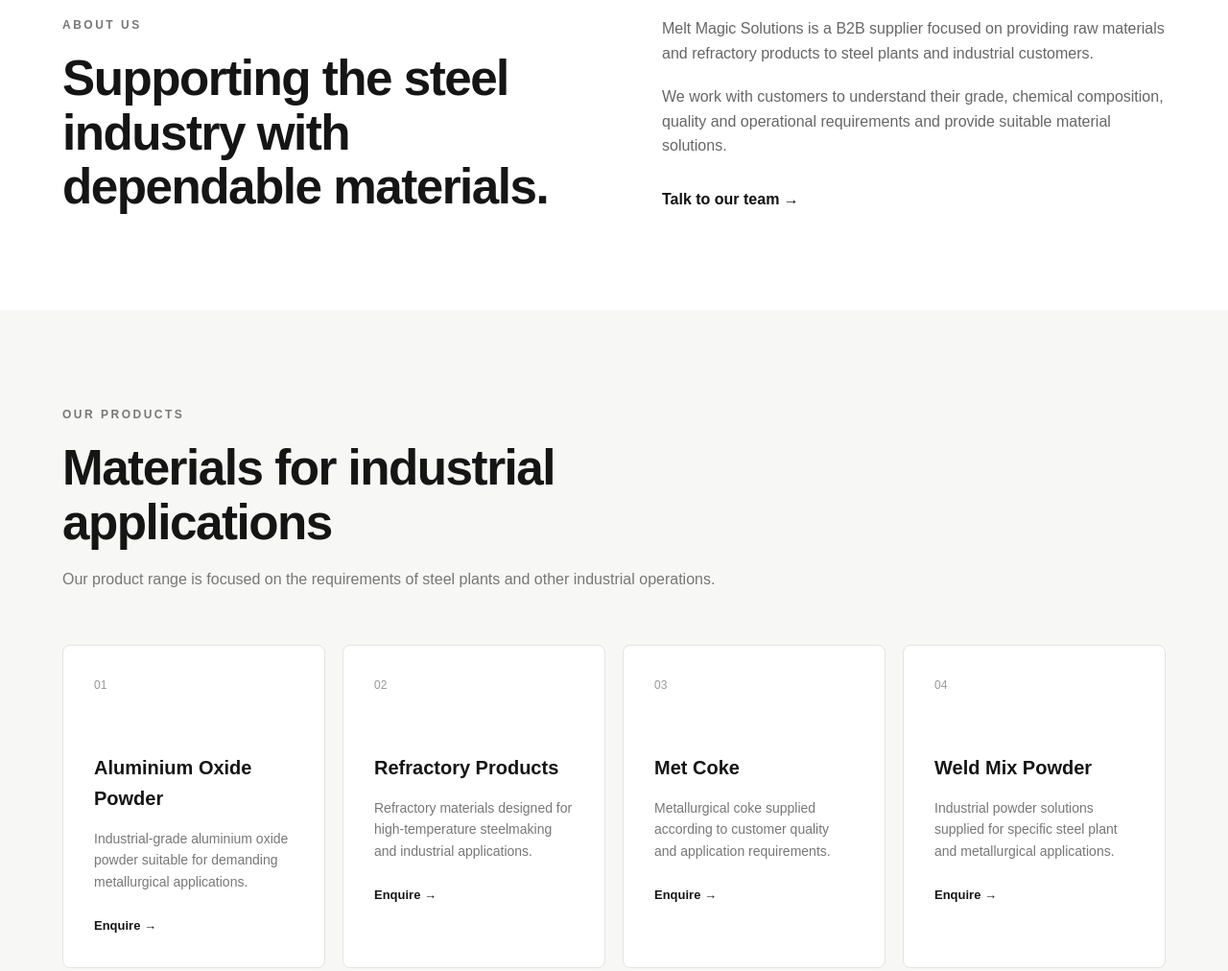
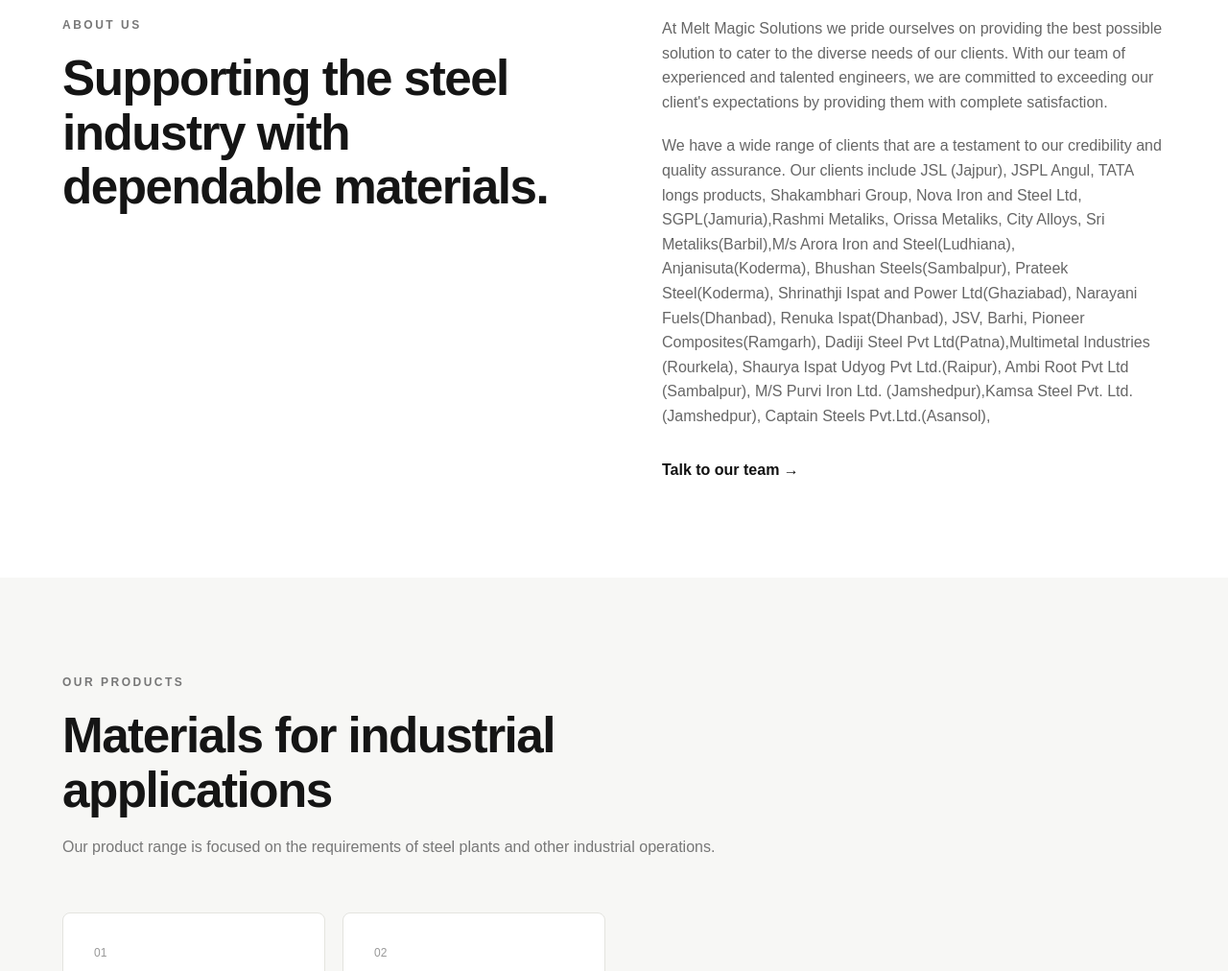
Before and after one commit to agarwalyug65-collab/Melt-Magic-Solutions, a plain HTML site: page index.html in a window 1280 px wide. Shown: the part 840-1852 px from the top of the page at 96% size. Drawn offline with Linux system fonts and the light colour scheme.

Commit message:
Revise about section with updated company information
Updated the content in the about section to reflect the company's commitment and client list.

```diff
--- a/index.html
+++ b/index.html
@@ -98,15 +98,21 @@
 
                 <div class="about-text">
                     <p>
-                        Melt Magic Solutions is a B2B supplier focused on
-                        providing raw materials and refractory products to
-                        steel plants and industrial customers.
+                        At Melt Magic Solutions we pride ourselves on providing the best possible solution to cater to the
+                        diverse needs of our clients. With our team of experienced and talented engineers, we are committed
+                        to exceeding our client's expectations by providing them with complete satisfaction.
                     </p>
 
                     <p>
-                        We work with customers to understand their grade,
-                        chemical composition, quality and operational
-                        requirements and provide suitable material solutions.
+                        We have a wide range of clients that are a testament to our credibility and quality assurance.
+                        Our clients include JSL (Jajpur), JSPL Angul, TATA longs products,  Shakambhari Group,
+                        Nova Iron and Steel Ltd, SGPL(Jamuria),Rashmi Metaliks, Orissa Metaliks, City Alloys,
+                        Sri Metaliks(Barbil),M/s Arora Iron and Steel(Ludhiana), Anjanisuta(Koderma),
+                        Bhushan Steels(Sambalpur), Prateek Steel(Koderma), Shrinathji Ispat and Power Ltd(Ghaziabad),
+                        Narayani Fuels(Dhanbad), Renuka Ispat(Dhanbad), JSV, Barhi, Pioneer Composites(Ramgarh),
+                        Dadiji Steel Pvt Ltd(Patna),Multimetal Industries (Rourkela), Shaurya Ispat Udyog Pvt Ltd.(Raipur),
+                        Ambi Root Pvt Ltd (Sambalpur), M/S Purvi Iron Ltd. (Jamshedpur),Kamsa Steel Pvt. Ltd. (Jamshedpur),
+                        Captain Steels Pvt.Ltd.(Asansol),
                     </p>
 
                     <a href="#contact" class="text-link">
@@ -143,18 +149,10 @@
                         <a href="#contact">Enquire →</a>
                     </article>
 
+
+
                     <article class="product-card">
                         <div class="product-number">02</div>
-                        <h3>Refractory Products</h3>
-                        <p>
-                            Refractory materials designed for high-temperature
-                            steelmaking and industrial applications.
-                        </p>
-                        <a href="#contact">Enquire →</a>
-                    </article>
-
-                    <article class="product-card">
-                        <div class="product-number">03</div>
                         <h3>Met Coke</h3>
                         <p>
                             Metallurgical coke supplied according to customer
@@ -163,15 +161,6 @@
                         <a href="#contact">Enquire →</a>
                     </article>
 
-                    <article class="product-card">
-                        <div class="product-number">04</div>
-                        <h3>Weld Mix Powder</h3>
-                        <p>
-                            Industrial powder solutions supplied for specific
-                            steel plant and metallurgical applications.
-                        </p>
-                        <a href="#contact">Enquire →</a>
-                    </article>
 
                 </div>
             </div>
@@ -319,17 +308,13 @@
                     <div class="contact-details">
                         <div>
                             <strong>Email</strong>
-                            <p>sales@meltmagicsolutions.com</p>
+                            <p>meltmagicsoltuions78@gmail.com</p>
                         </div>
 
-                        <div>
-                            <strong>Phone</strong>
-                            <p>+91 XXXXX XXXXX</p>
-                        </div>
 
                         <div>
                             <strong>Location</strong>
-                            <p>India</p>
+                            <p>Dhanbad,Jharkhand,India</p>
                         </div>
                     </div>
                 </div>
```
